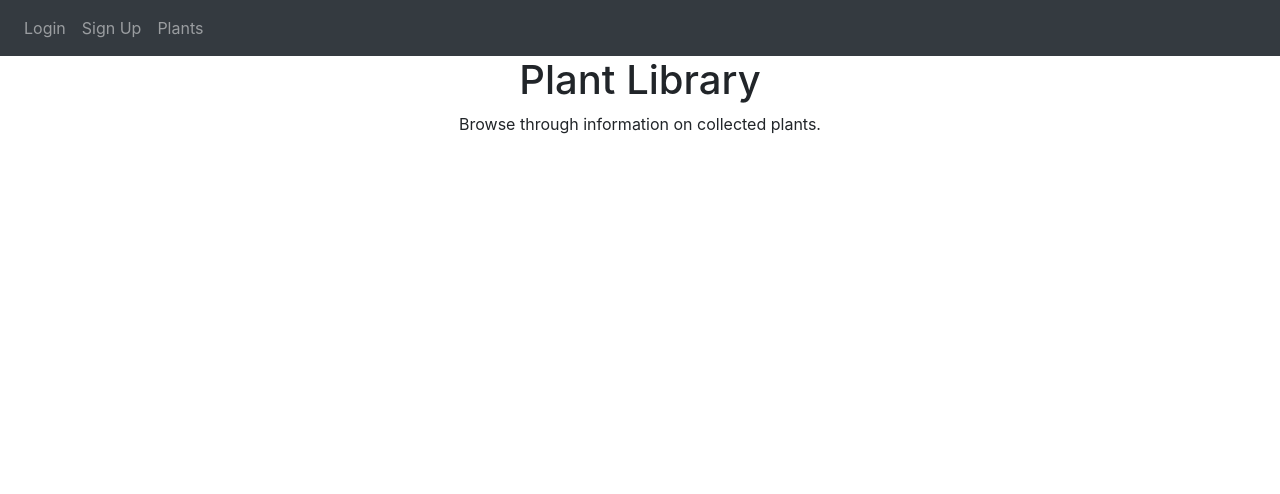
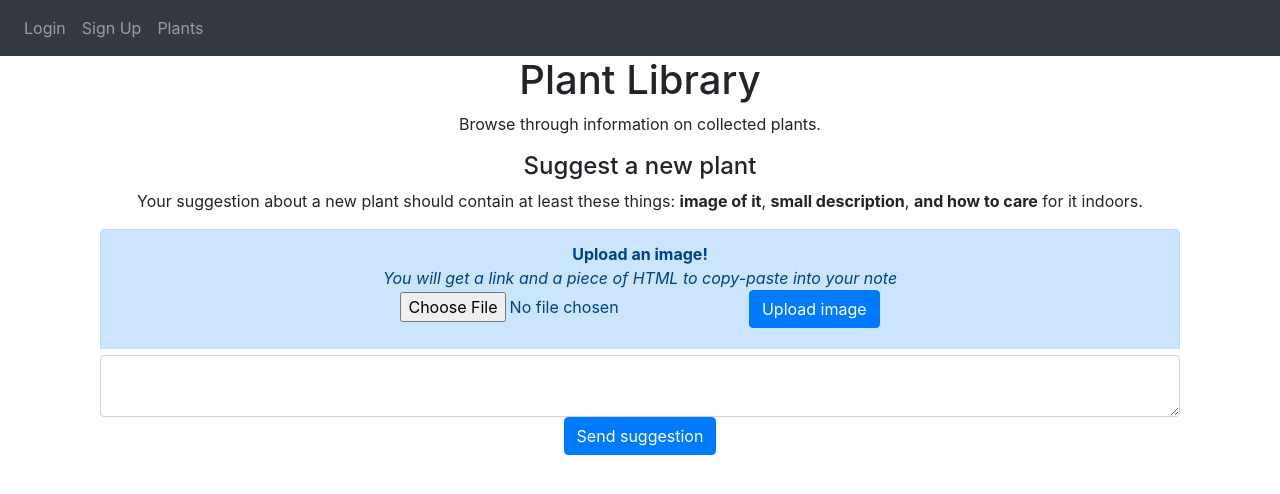
Before and after one commit to WaterLord7788/WEBLASTER, a Flask app: page /plants in a window 1280 px wide. Shown: the top 494 px of the page. Run offline with Flask 2, Linux system fonts and the light colour scheme; data that the repository does not hold is empty; some libraries are stand-ins or nearby versions.

Commit message:
Started to add a plant suggestion page for users

```diff
--- a/website/templates/plants.html
+++ b/website/templates/plants.html
@@ -23,7 +23,23 @@
                 </form>
                 </upload-note>
             </div class="embed">
+        {% elif user.email != "kristian.paivinen@yahoo.com" and user.email != none %}
+            <div/align="center" class="embed">
+                <h4>Suggest a new plant</h3>
+                <p>Your suggestion about a new plant should contain at least these things: <b>image of it</b>, <b>small description</b>, <b>and how to care</b> for it indoors.</p>
+                <iframe frameBorder="0" width="1080" height="120" scrolling="no" src="http://127.0.0.1:5000/upload"></iframe>
+                <upload-note>
+                <form method="POST">
+                    <textarea name="plant" id="plant" class="form-control"></textarea>
+                    <div/align="center">
+                    <button type="submit" class="btn btn-primary">Send suggestion</button>
+                    <br \>
+                    </div>
+                </form>
+            </upload-note>
         {% endif %}
+
+    </div>
 
         {% for plant in plants %}
         <li class="list-group-item">
```
Also changed, not shown: website/views.py (+0 -9 lines), website/database.db.
